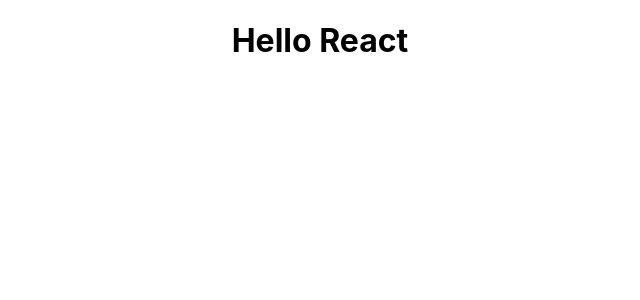
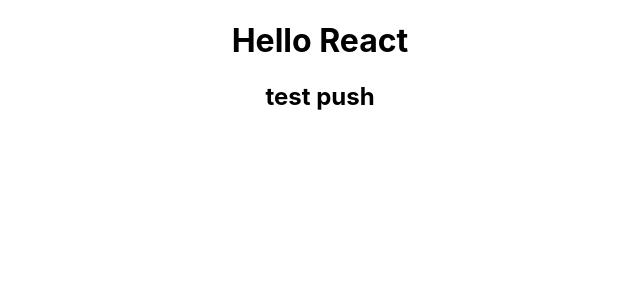
Before and after one commit to ObettyB/SchoolStuff_API-mashup, a React (Create React App) app: page / in a window 1280 px wide. Shown: the top 300 px of the page, without its empty margins (320-960 px from the left). Built offline with nearby package versions, Linux system fonts and the light colour scheme.

Commit message:
Push test

```diff
--- a/src/App.js
+++ b/src/App.js
@@ -5,6 +5,7 @@
   return (
     <div className="App">
       <h1>Hello React</h1>
+      <h2>test push</h2>
     </div>
   );
 }
```
